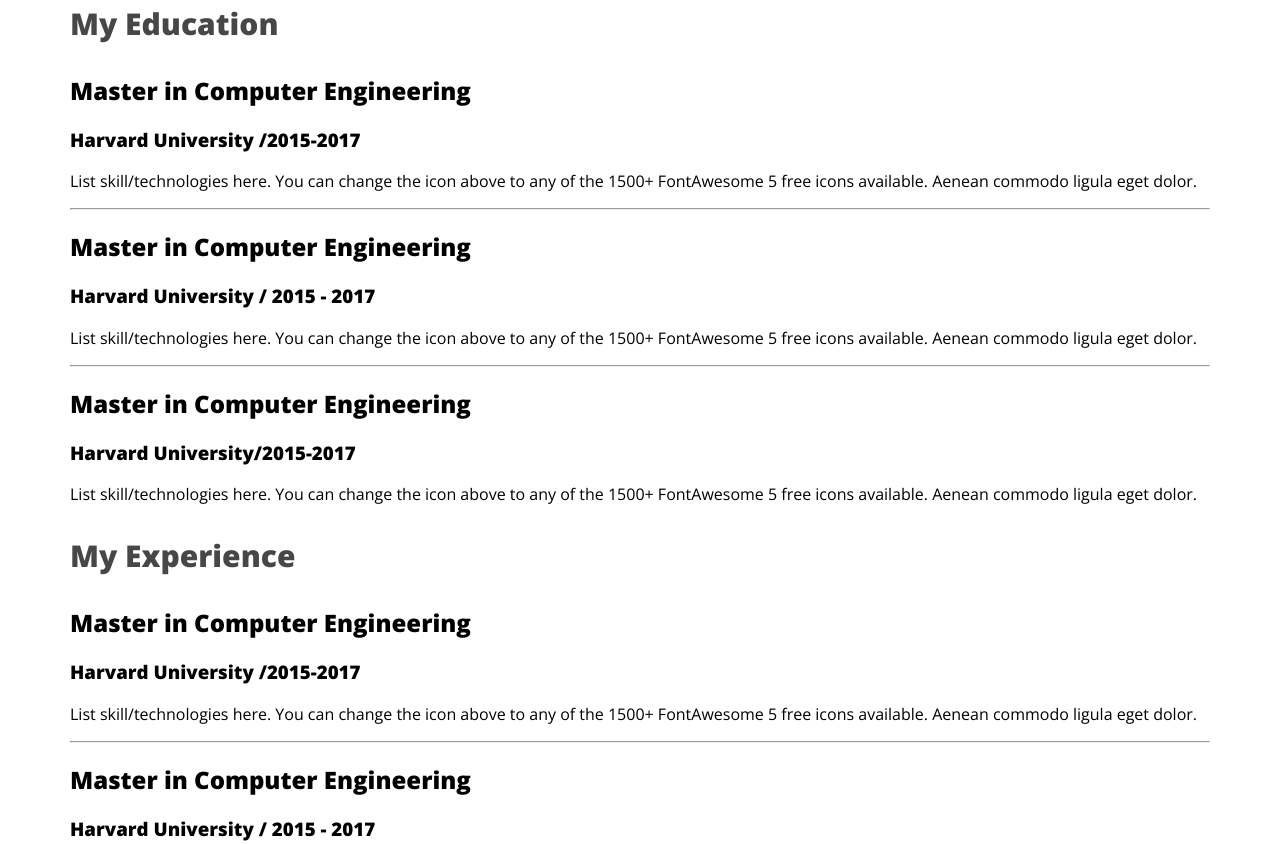
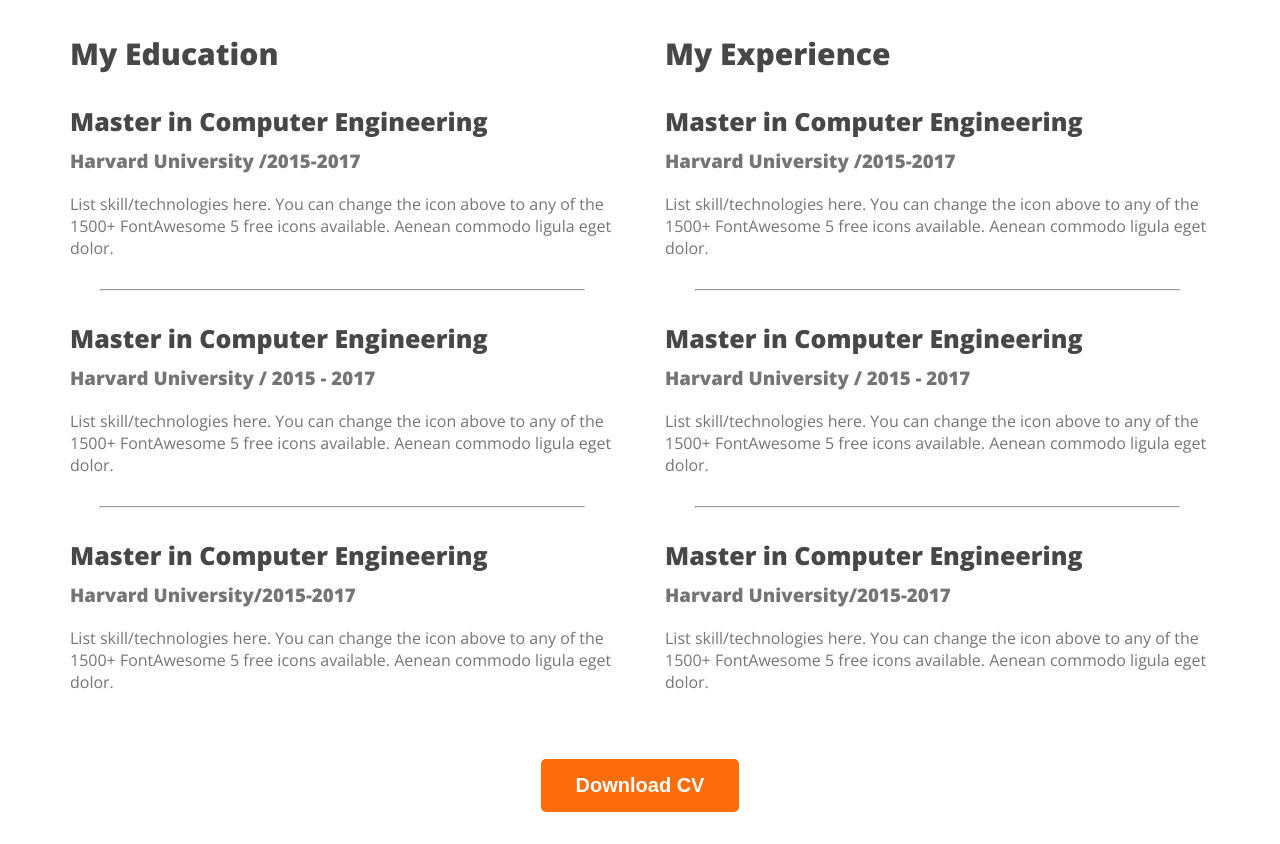
Before and after one commit to Mohi-github/webdeveloper-portfolio, a plain HTML site: page index.html in a window 1280 px wide. Shown: the part 2422-3266 px from the top of the page. After the commit the page ends 3242 px from the top, so only its background shows below. Drawn offline with nearby package versions, Linux system fonts and the light colour scheme.

Commit message:
download cv

```diff
--- a/index.html
+++ b/index.html
@@ -103,21 +103,21 @@
 
                     <div class="resume-item">
                         <h2 class="resume-item-title">Master in Computer Engineering</h2>
-                        <h3 class="resume-item-institue">Harvard University /2015-2017</h3>
+                        <h3 class="resume-item-institute">Harvard University /2015-2017</h3>
                         <p class="resume-item-description">List skill/technologies here. You can change the icon above
                             to any of the 1500+ FontAwesome 5 free icons available. Aenean commodo ligula eget dolor.</p>
                     </div>
                     <hr>
                     <div class="resume-item">
                         <h2 class="resume-item-title">Master in Computer Engineering</h2>
-                        <h3 class="resume-item-institue">Harvard University / 2015 - 2017</h3>
+                        <h3 class="resume-item-institute">Harvard University / 2015 - 2017</h3>
                         <p class="resume-item-description">List skill/technologies here. You can change the icon above
                             to any of the 1500+ FontAwesome 5 free icons available. Aenean commodo ligula eget dolor.</p>
                     </div>
                     <hr>
                     <div class="resume-item">
                         <h2 class="resume-item-title">Master in Computer Engineering</h2>
-                        <h3 class="resume-item-institue">Harvard University/2015-2017</h3>
+                        <h3 class="resume-item-institute">Harvard University/2015-2017</h3>
                         <p class="resume-item-description">List skill/technologies here. You can change the icon above
                             to any of the 1500+ FontAwesome 5 free icons available. Aenean commodo ligula eget dolor.</p>
                     </div>
@@ -128,27 +128,31 @@
 
                     <div class="resume-item">
                         <h2 class="resume-item-title">Master in Computer Engineering</h2>
-                        <h3 class="resume-item-institue">Harvard University /2015-2017</h3>
+                        <h3 class="resume-item-institute">Harvard University /2015-2017</h3>
                         <p class="resume-item-description">List skill/technologies here. You can change the icon above
                             to any of the 1500+ FontAwesome 5 free icons available. Aenean commodo ligula eget dolor.</p>
                     </div>
                     <hr>
                     <div class="resume-item">
                         <h2 class="resume-item-title">Master in Computer Engineering</h2>
-                        <h3 class="resume-item-institue">Harvard University / 2015 - 2017</h3>
+                        <h3 class="resume-item-institute">Harvard University / 2015 - 2017</h3>
                         <p class="resume-item-description">List skill/technologies here. You can change the icon above
                             to any of the 1500+ FontAwesome 5 free icons available. Aenean commodo ligula eget dolor.</p>
                     </div>
                     <hr>
                     <div class="resume-item">
                         <h2 class="resume-item-title">Master in Computer Engineering</h2>
-                        <h3 class="resume-item-institue">Harvard University/2015-2017</h3>
+                        <h3 class="resume-item-institute">Harvard University/2015-2017</h3>
                         <p class="resume-item-description">List skill/technologies here. You can change the icon above
                             to any of the 1500+ FontAwesome 5 free icons available. Aenean commodo ligula eget dolor.</p>
                     </div>
 
                 </div>
             </div>
+
+            <div class="download-cv">
+                <button class="btn-primary">Download CV</button>
+            </div>
         </section>
     </main>
 
--- a/styles/portfolio.css
+++ b/styles/portfolio.css
@@ -102,51 +102,88 @@
     max-width: 500px;
 }
 
-.about{
-    padding:130px;
+.about {
+    padding: 130px;
     border-radius: 10px;
     background: #FFF8F3;
-    margin:130px 0;
+    margin: 130px 0;
 }
 
-main{
+main {
     max-width: 1140px;
-    margin:0 auto;
+    margin: 0 auto;
 }
-.about-info-container{
+
+.about-info-container {
     display: flex;
     justify-content: space-around;
 }
-.about-info{
-    text-align:center;
+
+.about-info {
+    text-align: center;
 }
 
 
 
 /* skills */
-#what-i-do-description{
-    padding:50px 150px;
+#what-i-do-description {
+    padding: 50px 150px;
     text-align: center;
 }
-.skills-container{
+
+.skills-container {
     display: flex;
-    gap:24px;
+    gap: 24px;
 
 }
-.skill{
-    padding:30px;
+
+.skill {
+    padding: 30px;
     border-radius: 5px;
     background-color: white;
     box-shadow: 0px 6px 50px 0px rgba(0, 0, 0, 0.06);
 
 }
-main section{
-    margin-top:130px;
+
+main section {
+    margin-top: 130px;
 }
 
 /* Resume section */
-.resume-column-title{
-    color:#474747;
+.resume-column-title {
+    color: #474747;
     font-size: 30px;
     font-weight: 700;
 }
+
+.resume-container {
+    display: flex;
+    gap: 50px;
+}
+
+.resume-item-description,
+.resume-item-institute {
+    color: #757575;
+
+}
+
+.resume-item-title {
+    color:  #474747;
+    font-size: 25px;
+    font-weight: 700;
+    margin-bottom:10px;
+}
+.resume-item-institute{
+    margin-bottom: 20px;
+    margin-top:0;
+
+}
+
+.resume-container hr{
+    margin:30px;
+}
+
+.download-cv{
+    margin-top:50px;
+    text-align:center;
+}
```
